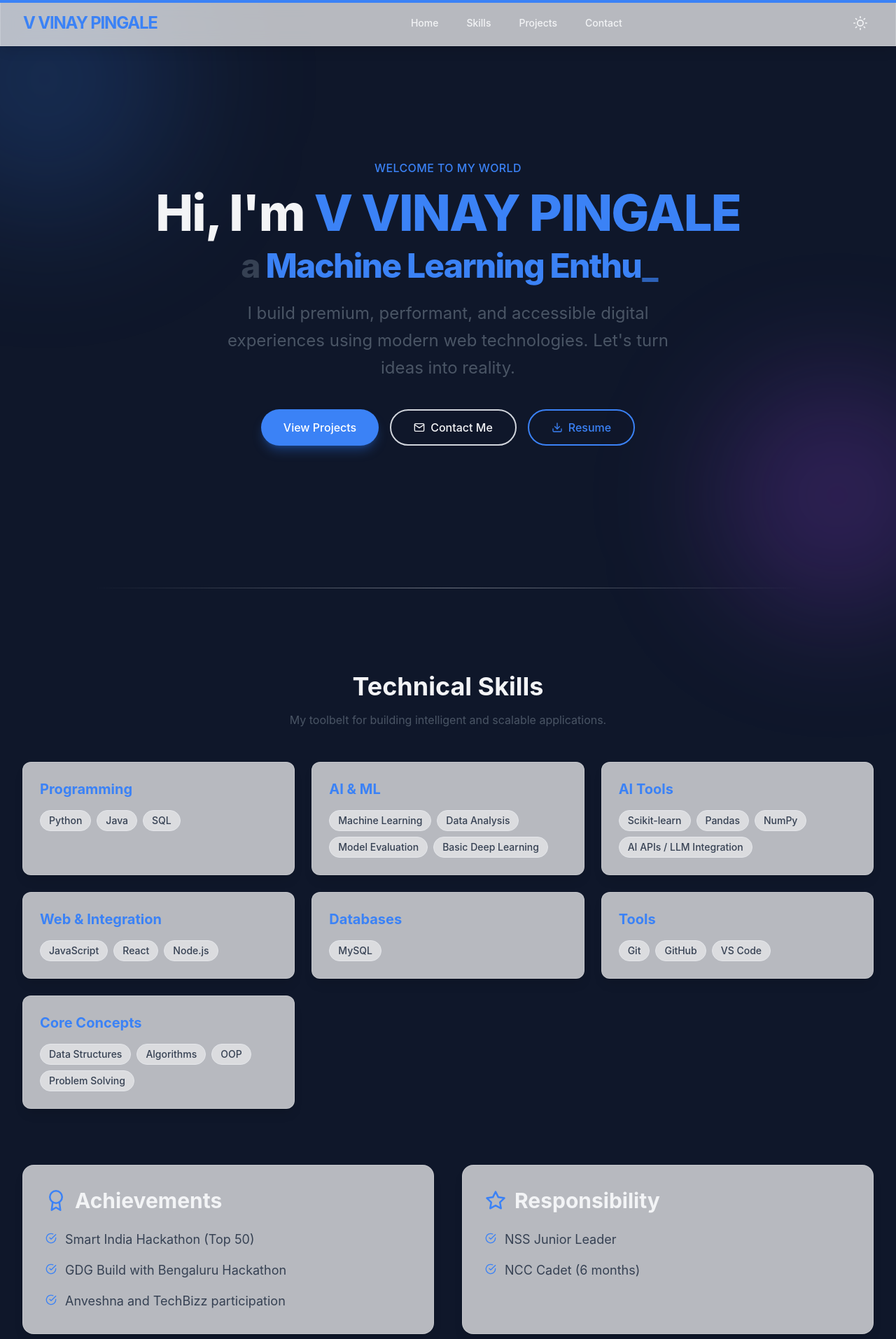
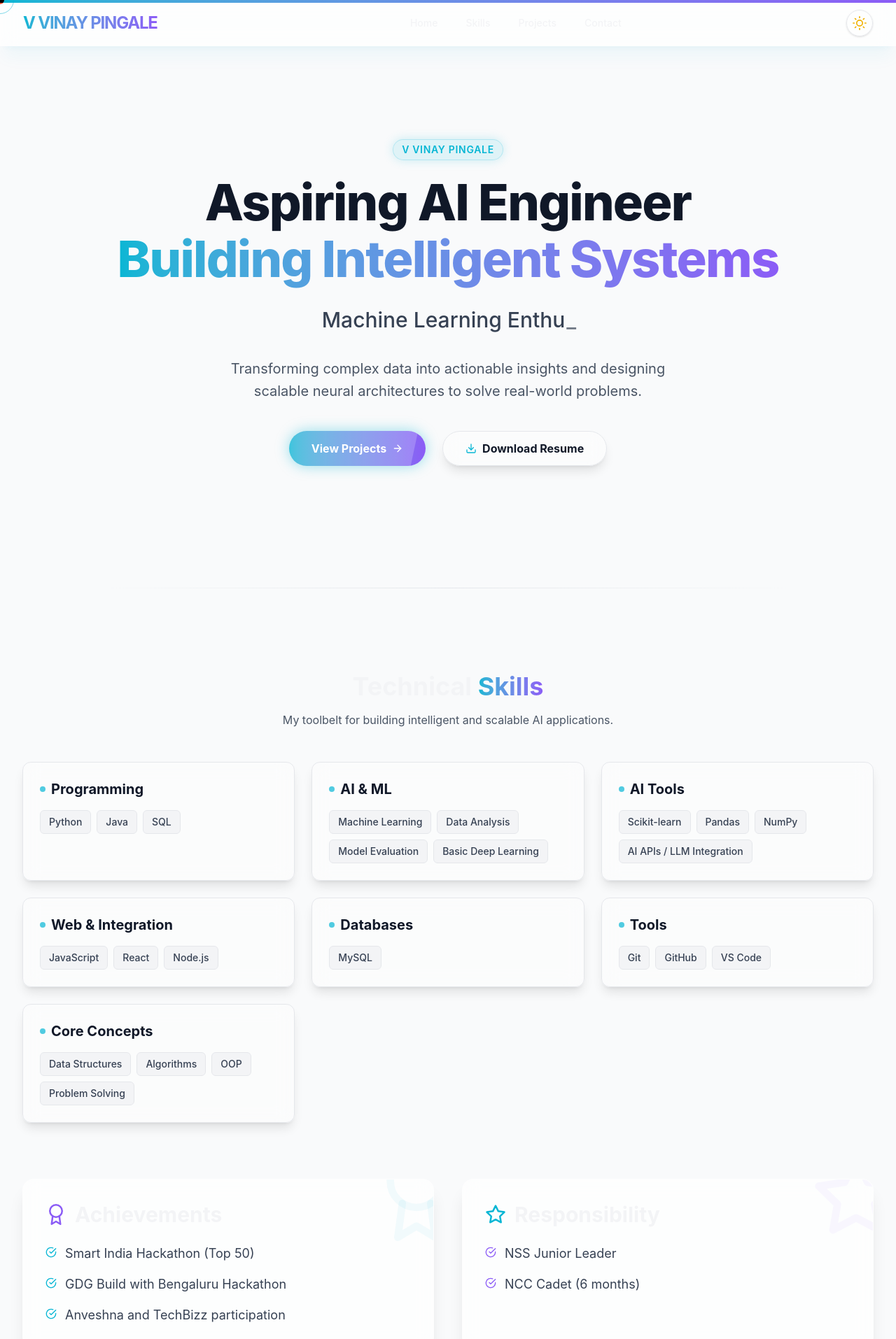
Before and after one commit to vvinaypingale-ops/portfolio_vvp, a React (Vite) app: page / in a window 1280 px wide. Shown: the top 1914 px of the page at 70% size. Built offline with nearby package versions, Linux system fonts and the light colour scheme.

Commit message:
Upgraded portfolio UI with AI-themed design and animations

```diff
--- a/src/App.jsx
+++ b/src/App.jsx
@@ -5,6 +5,8 @@ import Projects from './components/Projects';
 import Experience from './components/Experience';
 import Contact from './components/Contact';
 import Footer from './components/Footer';
+import AnimatedCursor from './components/AnimatedCursor';
+import NeuralNetworkBg from './components/NeuralNetworkBg';
 import { motion, useScroll, useSpring } from 'framer-motion';
 import { FiArrowUp } from 'react-icons/fi';
 
@@ -45,18 +47,17 @@ function App() {
   };
 
   return (
-    <div className="min-h-screen relative overflow-hidden">
+    <div className="min-h-screen relative overflow-hidden bg-gray-50 dark:bg-darkBg transition-colors duration-500">
+      <AnimatedCursor />
+
       {/* Scroll Progress Bar */}
       <motion.div
-        className="fixed top-0 left-0 right-0 h-1 bg-primary transform origin-left z-[100]"
+        className="fixed top-0 left-0 right-0 h-1 bg-gradient-to-r from-primary to-secondary transform origin-left z-[100]"
         style={{ scaleX }}
       />
 
-      {/* Animated Background blob */}
-      <div className="fixed inset-0 pointer-events-none z-[-1]">
-        <div className="absolute top-[-10%] left-[-10%] w-96 h-96 bg-primary/20 dark:bg-primary/10 rounded-full blur-[100px] animate-blob"></div>
-        <div className="absolute bottom-[-10%] right-[-10%] w-96 h-96 bg-purple-500/20 dark:bg-purple-500/10 rounded-full blur-[100px] animate-blob animation-delay-2000"></div>
-      </div>
+      {/* AI Neural Network Background */}
+      <NeuralNetworkBg />
 
       <Navbar darkMode={darkMode} toggleDarkMode={toggleDarkMode} />
 
--- /dev/null
+++ b/src/components/AnimatedCursor.jsx
@@ -0,0 +1,82 @@
+import React, { useEffect, useState } from 'react';
+import { motion, useSpring } from 'framer-motion';
+
+const AnimatedCursor = () => {
+  const [mousePosition, setMousePosition] = useState({ x: 0, y: 0 });
+  const [isHovering, setIsHovering] = useState(false);
+
+  // Custom hook to detect if device is touch
+  const [isTouchDevice, setIsTouchDevice] = useState(false);
+
+  useEffect(() => {
+    setIsTouchDevice('ontouchstart' in window || navigator.maxTouchPoints > 0);
+
+    const mouseMove = (e) => {
+      setMousePosition({ x: e.clientX, y: e.clientY });
+    };
+
+    const handleMouseOver = (e) => {
+      const target = e.target;
+      // Check if hovering over clickable elements
+      if (
+        target.tagName === 'A' ||
+        target.tagName === 'BUTTON' ||
+        target.closest('a') ||
+        target.closest('button') ||
+        target.classList.contains('clickable')
+      ) {
+        setIsHovering(true);
+      } else {
+        setIsHovering(false);
+      }
+    };
+
+    window.addEventListener('mousemove', mouseMove);
+    window.addEventListener('mouseover', handleMouseOver);
+
+    return () => {
+      window.removeEventListener('mousemove', mouseMove);
+      window.removeEventListener('mouseover', handleMouseOver);
+    };
+  }, []);
+
+  // Smooth springing effect
+  const cursorX = useSpring(mousePosition.x, { stiffness: 500, damping: 28 });
+  const cursorY = useSpring(mousePosition.y, { stiffness: 500, damping: 28 });
+
+  // Trailing dot effect
+  const trailX = useSpring(mousePosition.x, { stiffness: 150, damping: 20 });
+  const trailY = useSpring(mousePosition.y, { stiffness: 150, damping: 20 });
+
+  if (isTouchDevice) return null;
+
+  return (
+    <>
+      {/* Main Cursor Dot */}
+      <motion.div
+        className="fixed top-0 left-0 w-3 h-3 bg-primary rounded-full pointer-events-none z-[9999] mix-blend-difference"
+        style={{
+          x: cursorX,
+          y: cursorY,
+          translateX: '-50%',
+          translateY: '-50%',
+          scale: isHovering ? 2 : 1,
+        }}
+      />
+      {/* Trailing Ring */}
+      <motion.div
+        className="fixed top-0 left-0 w-10 h-10 border border-primary/50 rounded-full pointer-events-none z-[9998]"
+        style={{
+          x: trailX,
+          y: trailY,
+          translateX: '-50%',
+          translateY: '-50%',
+          scale: isHovering ? 1.5 : 1,
+          opacity: isHovering ? 0 : 1,
+        }}
+      />
+    </>
+  );
+};
+
+export default AnimatedCursor;
--- a/src/components/Experience.jsx
+++ b/src/components/Experience.jsx
@@ -17,22 +17,39 @@ const Experience = () => {
           className="mb-20"
         >
           <div className="text-center mb-12">
-            <h2 className="text-4xl font-bold mb-4">Technical Skills</h2>
-            <p className="text-gray-600 dark:text-gray-400">My toolbelt for building intelligent and scalable applications.</p>
+            <h2 className="text-4xl font-bold mb-4">
+              Technical <span className="text-gradient">Skills</span>
+            </h2>
+            <p className="text-gray-600 dark:text-gray-400">
+              My toolbelt for building intelligent and scalable AI applications.
+            </p>
           </div>
 
           <div className="grid grid-cols-1 md:grid-cols-2 lg:grid-cols-3 gap-6">
             {SKILLS.map((skillGroup, index) => (
-              <div key={index} className="glass p-6 rounded-xl hover:-translate-y-1 transition-transform duration-300">
-                <h3 className="text-xl font-bold mb-4 text-primary">{skillGroup.category}</h3>
+              <motion.div
+                key={index}
+                initial={{ opacity: 0, scale: 0.95 }}
+                whileInView={{ opacity: 1, scale: 1 }}
+                transition={{ duration: 0.4, delay: index * 0.1 }}
+                viewport={{ once: true }}
+                className="ai-glass-card p-6 rounded-xl group"
+              >
+                <h3 className="text-xl font-bold mb-4 text-gray-900 dark:text-white flex items-center gap-2">
+                  <span className="w-2 h-2 rounded-full bg-primary animate-pulse"></span>
+                  {skillGroup.category}
+                </h3>
                 <div className="flex flex-wrap gap-2">
                   {skillGroup.items.map((item, i) => (
-                    <span key={i} className="px-3 py-1 bg-white/50 dark:bg-gray-800/50 border border-gray-200 dark:border-gray-700 rounded-full text-sm font-medium text-gray-700 dark:text-gray-300">
+                    <span
+                      key={i}
+                      className="px-3 py-1.5 bg-gray-100 dark:bg-darkBg border border-gray-200 dark:border-gray-800 rounded-md text-sm font-medium text-gray-700 dark:text-gray-300 transition-all duration-300 hover:border-primary hover:text-primary hover:shadow-[0_0_10px_rgba(6,182,212,0.3)] cursor-default"
+                    >
                       {item}
                     </span>
                   ))}
                 </div>
-              </div>
+              </motion.div>
             ))}
           </div>
         </motion.div>
@@ -46,17 +63,20 @@ const Experience = () => {
             whileInView={{ opacity: 1, x: 0 }}
             viewport={{ once: true, margin: "-50px" }}
             transition={{ duration: 0.5, delay: 0.2 }}
-            className="glass p-8 rounded-2xl"
+            className="ai-glass p-8 rounded-2xl relative overflow-hidden"
           >
-            <div className="flex items-center gap-3 mb-6">
-              <FiAward className="text-3xl text-primary" />
+            <div className="absolute -right-10 -top-10 text-primary/5 text-9xl">
+              <FiAward />
+            </div>
+            <div className="flex items-center gap-3 mb-6 relative z-10">
+              <FiAward className="text-3xl text-secondary" />
               <h2 className="text-3xl font-bold">Achievements</h2>
             </div>
-            <ul className="space-y-4">
+            <ul className="space-y-4 relative z-10">
               {ACHIEVEMENTS.map((item, index) => (
-                <li key={index} className="flex items-start">
-                  <FiCheckCircle className="text-primary mt-1 mr-3 flex-shrink-0" />
-                  <span className="text-lg text-gray-700 dark:text-gray-300">{item}</span>
+                <li key={index} className="flex items-start group">
+                  <FiCheckCircle className="text-primary mt-1 mr-3 flex-shrink-0 group-hover:scale-110 transition-transform" />
+                  <span className="text-lg text-gray-700 dark:text-gray-300 group-hover:text-gray-900 dark:group-hover:text-white transition-colors">{item}</span>
                 </li>
               ))}
             </ul>
@@ -68,17 +88,20 @@ const Experience = () => {
             whileInView={{ opacity: 1, x: 0 }}
             viewport={{ once: true, margin: "-50px" }}
             transition={{ duration: 0.5, delay: 0.4 }}
-            className="glass p-8 rounded-2xl"
+            className="ai-glass p-8 rounded-2xl relative overflow-hidden"
           >
-            <div className="flex items-center gap-3 mb-6">
+            <div className="absolute -right-10 -top-10 text-secondary/5 text-9xl">
+              <FiStar />
+            </div>
+            <div className="flex items-center gap-3 mb-6 relative z-10">
               <FiStar className="text-3xl text-primary" />
               <h2 className="text-3xl font-bold">Responsibility</h2>
             </div>
-            <ul className="space-y-4">
+            <ul className="space-y-4 relative z-10">
               {POSITIONS.map((item, index) => (
-                <li key={index} className="flex items-start">
-                  <FiCheckCircle className="text-primary mt-1 mr-3 flex-shrink-0" />
-                  <span className="text-lg text-gray-700 dark:text-gray-300">{item}</span>
+                <li key={index} className="flex items-start group">
+                  <FiCheckCircle className="text-secondary mt-1 mr-3 flex-shrink-0 group-hover:scale-110 transition-transform" />
+                  <span className="text-lg text-gray-700 dark:text-gray-300 group-hover:text-gray-900 dark:group-hover:text-white transition-colors">{item}</span>
                 </li>
               ))}
             </ul>
--- a/src/components/Hero.jsx
+++ b/src/components/Hero.jsx
@@ -2,7 +2,7 @@ import React from 'react';
 import { motion, useScroll, useTransform } from 'framer-motion';
 import { Typewriter } from 'react-simple-typewriter';
 import { USER_DETAILS } from '../constants';
-import { FiDownload, FiMail } from 'react-icons/fi';
+import { FiDownload, FiArrowRight } from 'react-icons/fi';
 
 const Hero = () => {
   const { scrollY } = useScroll();
@@ -15,25 +15,24 @@ const Hero = () => {
         style={{ y, opacity }}
         className="max-w-7xl mx-auto px-4 sm:px-6 lg:px-8 text-center z-10"
       >
-        <motion.p
-          initial={{ opacity: 0, y: 20 }}
-          animate={{ opacity: 1, y: 0 }}
-          transition={{ duration: 0.5 }}
-          className="text-primary font-medium tracking-wide mb-4"
+        <motion.div
+          initial={{ opacity: 0, scale: 0.9 }}
+          animate={{ opacity: 1, scale: 1 }}
+          transition={{ duration: 0.8, ease: "easeOut" }}
+          className="mb-8"
         >
-          WELCOME TO MY WORLD
-        </motion.p>
+          <span className="inline-block py-1 px-3 rounded-full bg-primary/10 border border-primary/20 text-primary text-sm font-semibold tracking-wider uppercase mb-6 shadow-[0_0_15px_rgba(6,182,212,0.2)]">
+            {USER_DETAILS.name}
+          </span>
 
-        <motion.h1
-          initial={{ opacity: 0, y: 20 }}
-          animate={{ opacity: 1, y: 0 }}
-          transition={{ duration: 0.8, delay: 0.2 }}
-          className="text-5xl md:text-7xl font-extrabold mb-6 tracking-tight"
-        >
-          Hi, I'm <span className="text-primary">{USER_DETAILS.name}</span> <br/>
-          <span className="text-3xl md:text-5xl mt-4 block text-gray-700 dark:text-gray-300">
-            a {' '}
-            <span className="text-primary">
+          <h1 className="text-5xl md:text-7xl font-extrabold mb-4 tracking-tight text-gray-900 dark:text-white">
+            Aspiring AI Engineer <br/>
+            <span className="text-gradient leading-tight">
+              Building Intelligent Systems
+            </span>
+          </h1>
+
+          <div className="text-2xl md:text-3xl font-medium text-gray-700 dark:text-gray-300 mt-6 h-[40px]">
             <Typewriter
               words={USER_DETAILS.roles}
               loop={true}
@@ -43,33 +42,39 @@ const Hero = () => {
               deleteSpeed={50}
               delaySpeed={1500}
             />
-            </span>
-          </span>
-        </motion.h1>
+          </div>
+        </motion.div>
 
         <motion.p
           initial={{ opacity: 0, y: 20 }}
           animate={{ opacity: 1, y: 0 }}
-          transition={{ duration: 0.8, delay: 0.4 }}
-          className="text-xl md:text-2xl text-gray-600 dark:text-gray-400 mb-10 max-w-2xl mx-auto leading-relaxed"
+          transition={{ duration: 0.8, delay: 0.2 }}
+          className="text-lg md:text-xl text-gray-600 dark:text-gray-400 mb-10 max-w-2xl mx-auto leading-relaxed"
         >
-          I build premium, performant, and accessible digital experiences using modern web technologies. Let's turn ideas into reality.
+          Transforming complex data into actionable insights and designing scalable neural architectures to solve real-world problems.
         </motion.p>
 
         <motion.div
           initial={{ opacity: 0, y: 20 }}
           animate={{ opacity: 1, y: 0 }}
-          transition={{ duration: 0.8, delay: 0.6 }}
-          className="flex flex-col sm:flex-row justify-center gap-4"
+          transition={{ duration: 0.8, delay: 0.4 }}
+          className="flex flex-col sm:flex-row justify-center gap-6"
         >
-          <a href="#projects" className="bg-primary text-white px-8 py-3 rounded-full font-medium hover:bg-blue-600 transition-transform hover:-translate-y-1 shadow-lg shadow-blue-500/30 flex items-center justify-center gap-2">
-            View Projects
+          <a
+            href="#projects"
+            className="group relative px-8 py-3 bg-gradient-to-r from-primary to-secondary text-white rounded-full font-bold overflow-hidden transition-all hover:scale-105 shadow-[0_0_20px_rgba(6,182,212,0.4)] flex items-center justify-center gap-2"
+          >
+            <span className="absolute inset-0 w-full h-full bg-white/20 group-hover:translate-x-full transition-transform duration-500 ease-out -skew-x-12 -ml-4"></span>
+            View Projects <FiArrowRight className="group-hover:translate-x-1 transition-transform" />
           </a>
-          <a href="#contact" className="border-2 border-gray-300 dark:border-gray-700 px-8 py-3 rounded-full font-medium hover:border-primary dark:hover:border-primary transition-all hover:-translate-y-1 flex items-center justify-center gap-2">
-            <FiMail /> Contact Me
-          </a>
-          <a href={USER_DETAILS.resumeLink} target="_blank" rel="noreferrer" className="border-2 border-primary text-primary px-8 py-3 rounded-full font-medium hover:bg-primary hover:text-white transition-all hover:-translate-y-1 flex items-center justify-center gap-2">
-            <FiDownload /> Resume
+
+          <a
+            href={USER_DETAILS.resumeLink}
+            target="_blank"
+            rel="noreferrer"
+            className="px-8 py-3 rounded-full font-bold transition-all hover:scale-105 flex items-center justify-center gap-2 ai-glass-card text-gray-900 dark:text-white"
+          >
+            <FiDownload className="text-primary" /> Download Resume
           </a>
         </motion.div>
       </motion.div>
--- a/src/components/Navbar.jsx
+++ b/src/components/Navbar.jsx
@@ -9,28 +9,28 @@ const Navbar = ({ darkMode, toggleDarkMode }) => {
     <motion.nav
       initial={{ y: -100 }}
       animate={{ y: 0 }}
-      transition={{ duration: 0.5 }}
-      className="fixed w-full z-50 glass"
+      transition={{ duration: 0.5, ease: "easeOut" }}
+      className="fixed w-full z-50 ai-glass shadow-md shadow-primary/5"
     >
       <div className="max-w-7xl mx-auto px-4 sm:px-6 lg:px-8">
         <div className="flex items-center justify-between h-16">
-          <div className="flex-shrink-0 font-bold text-2xl tracking-tighter text-primary">
+          <div className="flex-shrink-0 font-bold text-2xl tracking-tighter text-gradient">
             {USER_DETAILS.name}
           </div>
           <div className="hidden md:block">
             <div className="ml-10 flex items-baseline space-x-4">
-              <a href="#home" className="hover:text-primary px-3 py-2 rounded-md text-sm font-medium transition-colors">Home</a>
-              <a href="#experience" className="hover:text-primary px-3 py-2 rounded-md text-sm font-medium transition-colors">Skills</a>
-              <a href="#projects" className="hover:text-primary px-3 py-2 rounded-md text-sm font-medium transition-colors">Projects</a>
-              <a href="#contact" className="hover:text-primary px-3 py-2 rounded-md text-sm font-medium transition-colors">Contact</a>
+              <a href="#home" className="hover:text-primary dark:hover:text-primary px-3 py-2 rounded-md text-sm font-medium transition-colors">Home</a>
+              <a href="#experience" className="hover:text-primary dark:hover:text-primary px-3 py-2 rounded-md text-sm font-medium transition-colors">Skills</a>
+              <a href="#projects" className="hover:text-primary dark:hover:text-primary px-3 py-2 rounded-md text-sm font-medium transition-colors">Projects</a>
+              <a href="#contact" className="hover:text-primary dark:hover:text-primary px-3 py-2 rounded-md text-sm font-medium transition-colors">Contact</a>
             </div>
           </div>
           <div>
             <button
               onClick={toggleDarkMode}
-              className="p-2 rounded-full hover:bg-gray-200 dark:hover:bg-gray-700 transition-colors"
+              className="p-2 rounded-full border border-gray-200 dark:border-gray-700 hover:bg-gray-100 dark:hover:bg-gray-800 transition-colors shadow-sm"
             >
-              {darkMode ? <FiSun className="text-xl" /> : <FiMoon className="text-xl" />}
+              {darkMode ? <FiSun className="text-xl text-yellow-500" /> : <FiMoon className="text-xl text-secondary" />}
             </button>
           </div>
         </div>
--- /dev/null
+++ b/src/components/NeuralNetworkBg.jsx
@@ -0,0 +1,107 @@
+import React, { useEffect, useRef } from 'react';
+
+const NeuralNetworkBg = () => {
+  const canvasRef = useRef(null);
+
+  useEffect(() => {
+    const canvas = canvasRef.current;
+    const ctx = canvas.getContext('2d');
+    let animationFrameId;
+    let particles = [];
+
+    // Config
+    const particleCount = 60; // Keep it low for performance
+    const connectionDistance = 150;
+    const speed = 0.5;
+
+    const resizeCanvas = () => {
+      canvas.width = window.innerWidth;
+      canvas.height = window.innerHeight;
+    };
+
+    class Particle {
+      constructor() {
+        this.x = Math.random() * canvas.width;
+        this.y = Math.random() * canvas.height;
+        this.vx = (Math.random() - 0.5) * speed;
+        this.vy = (Math.random() - 0.5) * speed;
+        this.radius = Math.random() * 2 + 1;
+      }
+
+      update() {
+        this.x += this.vx;
+        this.y += this.vy;
+
+        // Bounce off walls
+        if (this.x < 0 || this.x > canvas.width) this.vx *= -1;
+        if (this.y < 0 || this.y > canvas.height) this.vy *= -1;
+      }
+
+      draw() {
+        ctx.beginPath();
+        ctx.arc(this.x, this.y, this.radius, 0, Math.PI * 2);
+        // Using CSS variables to draw colors matching the theme
+        ctx.fillStyle = 'rgba(6, 182, 212, 0.5)'; // Cyan 500 equivalent
+        ctx.fill();
+      }
+    }
+
+    const init = () => {
+      resizeCanvas();
+      particles = [];
+      for (let i = 0; i < particleCount; i++) {
+        particles.push(new Particle());
+      }
+    };
+
+    const animate = () => {
+      ctx.clearRect(0, 0, canvas.width, canvas.height);
+
+      // Update and draw particles
+      particles.forEach(p => {
+        p.update();
+        p.draw();
+      });
+
+      // Draw connections
+      for (let i = 0; i < particles.length; i++) {
+        for (let j = i + 1; j < particles.length; j++) {
+          const dx = particles[i].x - particles[j].x;
+          const dy = particles[i].y - particles[j].y;
+          const distance = Math.sqrt(dx * dx + dy * dy);
+
+          if (distance < connectionDistance) {
+            ctx.beginPath();
+            ctx.moveTo(particles[i].x, particles[i].y);
+            ctx.lineTo(particles[j].x, particles[j].y);
+            // Opacity based on distance
+            const opacity = 1 - (distance / connectionDistance);
+            ctx.strokeStyle = `rgba(139, 92, 246, ${opacity * 0.3})`; // Purple 500 equivalent
+            ctx.lineWidth = 1;
+            ctx.stroke();
+          }
+        }
+      }
+
+      animationFrameId = requestAnimationFrame(animate);
+    };
+
+    window.addEventListener('resize', init);
+    init();
+    animate();
+
+    return () => {
+      window.removeEventListener('resize', init);
+      cancelAnimationFrame(animationFrameId);
+    };
+  }, []);
+
+  return (
+    <canvas
+      ref={canvasRef}
+      className="fixed inset-0 pointer-events-none z-[-1] opacity-60 dark:opacity-40"
+    />
+  );
+};
+
+export default NeuralNetworkBg;
--- a/src/index.css
+++ b/src/index.css
@@ -1,42 +1,58 @@
 @import "tailwindcss";
-@import url('https://fonts.googleapis.com/css2?family=Inter:wght@300;400;500;600;700&display=swap');
+@import url('https://fonts.googleapis.com/css2?family=Inter:wght@300;400;500;600;700;800&display=swap');
 
 @theme {
-  --color-primary: #3b82f6;
-  --color-darkBg: #0f172a;
-  --color-darkCard: #1e293b;
+  --color-primary: #06b6d4;
+  --color-secondary: #8b5cf6;
+  --color-darkBg: #030712;
+  --color-darkCard: #111827;
   --font-sans: "Inter", sans-serif;
-
-  --animate-blob: blob 7s infinite;
 }
 
 @layer base {
   body {
     @apply font-sans bg-gray-50 text-gray-900 transition-colors duration-300;
     overflow-x: hidden;
+    cursor: none; /* Hide default cursor to use custom AnimatedCursor */
   }
 
   .dark body {
-    @apply bg-[#0f172a] text-gray-100;
+    @apply bg-[#030712] text-gray-100;
+  }
+
+  /* Show default cursor on touch devices */
+  @media (pointer: coarse) {
+    body {
+      cursor: auto;
+    }
   }
 }
 
-.glass {
-  @apply bg-white/70 dark:bg-[#1e293b]/70 backdrop-blur-md border border-white/20 dark:border-gray-700/50 shadow-lg;
+.ai-glass {
+  @apply bg-white/70 dark:bg-[#111827]/70 backdrop-blur-md border border-white/20 dark:border-gray-700/50 shadow-xl;
+}
+
+.ai-glass-card {
+  @apply bg-white/40 dark:bg-[#1f2937]/40 backdrop-blur-md border border-gray-200 dark:border-gray-700 hover:border-primary/50 transition-all duration-300 shadow-lg hover:shadow-primary/20;
+}
+
+.text-gradient {
+  @apply bg-clip-text text-transparent bg-gradient-to-r from-primary to-secondary;
 }
 
 html {
   scroll-behavior: smooth;
 }
 
-/* Custom Animations */
-@keyframes blob {
-  0% { transform: translate(0px, 0px) scale(1); }
-  33% { transform: translate(30px, -50px) scale(1.1); }
-  66% { transform: translate(-20px, 20px) scale(0.9); }
-  100% { transform: translate(0px, 0px) scale(1); }
+/* Custom Scrollbar */
+::-webkit-scrollbar {
+  width: 8px;
 }
 
-.animation-delay-2000 {
-  animation-delay: 2s;
+::-webkit-scrollbar-track {
+  @apply bg-gray-100 dark:bg-[#030712];
 }
+
+::-webkit-scrollbar-thumb {
+  @apply bg-gray-300 dark:bg-gray-800 rounded-full hover:bg-primary dark:hover:bg-primary transition-colors;
+}
```
Also changed, not shown: src/components/Contact.jsx (+8 -6 lines), src/components/Projects.jsx (+30 -17 lines), tailwind.config.js (+21 -3 lines). Lines whose indentation alone changed are shown as unchanged.
